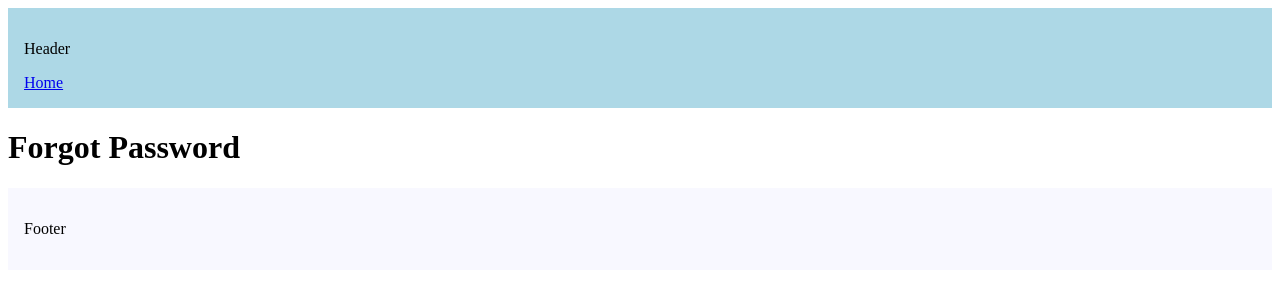
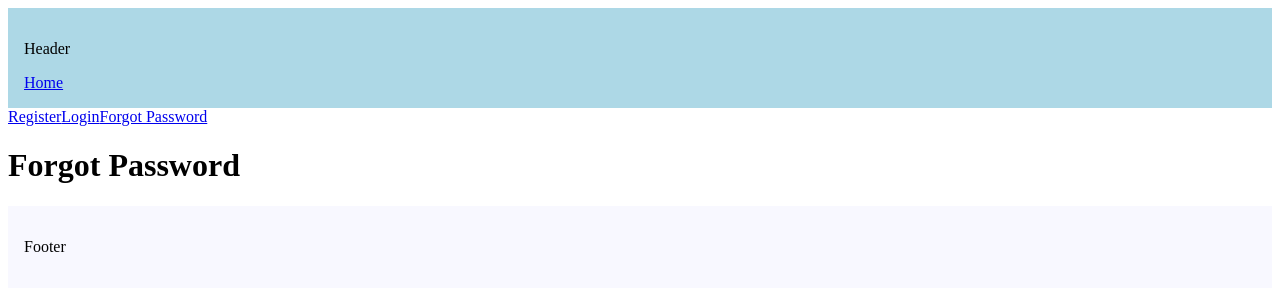
Before and after one commit to zieft/nextjs-tut, a Next.js app in the folder hello-world/: page /forgot-password in a window 1280 px wide. Shown: the top 300 px of the page. Built offline with nearby package versions, Linux system fonts and the light colour scheme.

Commit message:
一次性添加列表中所有元素为Link

```diff
--- /dev/null
+++ b/hello-world/src/app/(auth)/layout.jsx
@@ -0,0 +1,30 @@
+import Link from "next/link";
+
+const navLinks = [
+    { name: "Register", href: "/register" },
+    { name: "Login", href: "/login" },
+    { name: "Forgot Password", href: "forgot-password" }
+]
+
+export default function AuthLayout({ children }) {
+    return (
+        <div>
+            {/* 使用 map 方法遍历 navLinks 数组，为每个链接项生成导航元素 */}
+            {navLinks.map((link) => {
+                return (
+                    /* Link 组件：Next.js 内置的导航组件，用于页面间无刷新跳转 */
+                    /* href 属性：设置链接的目标路径 */
+                    /* key 属性：React 需要的唯一标识符，用于优化列表渲染性能 */
+                    <Link href={link.href} key={link.name}>
+                        {/* 显示链接文本，使用 link 对象中的 name 属性 */}
+                        {link.name}
+                    </Link>
+                )
+            })}
+            {/* children 属性：渲染嵌套路由的内容 */}
+            {/* 在 Next.js 中，这将显示当前路由对应的页面组件 */}
+            {/* 这是组件组合的关键，允许布局和页面内容分离 */}
+            {children}
+        </div>
+    )
+}
```
